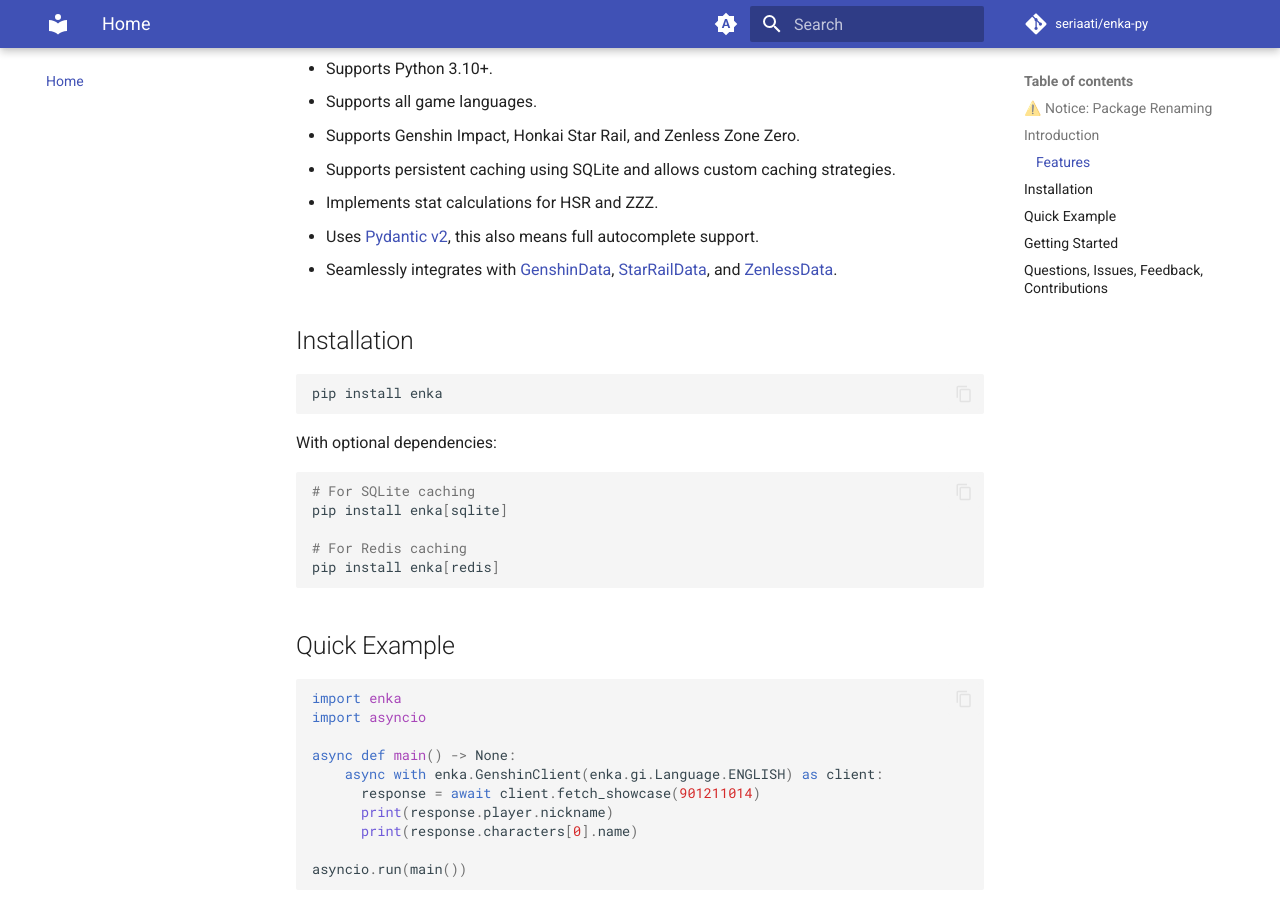
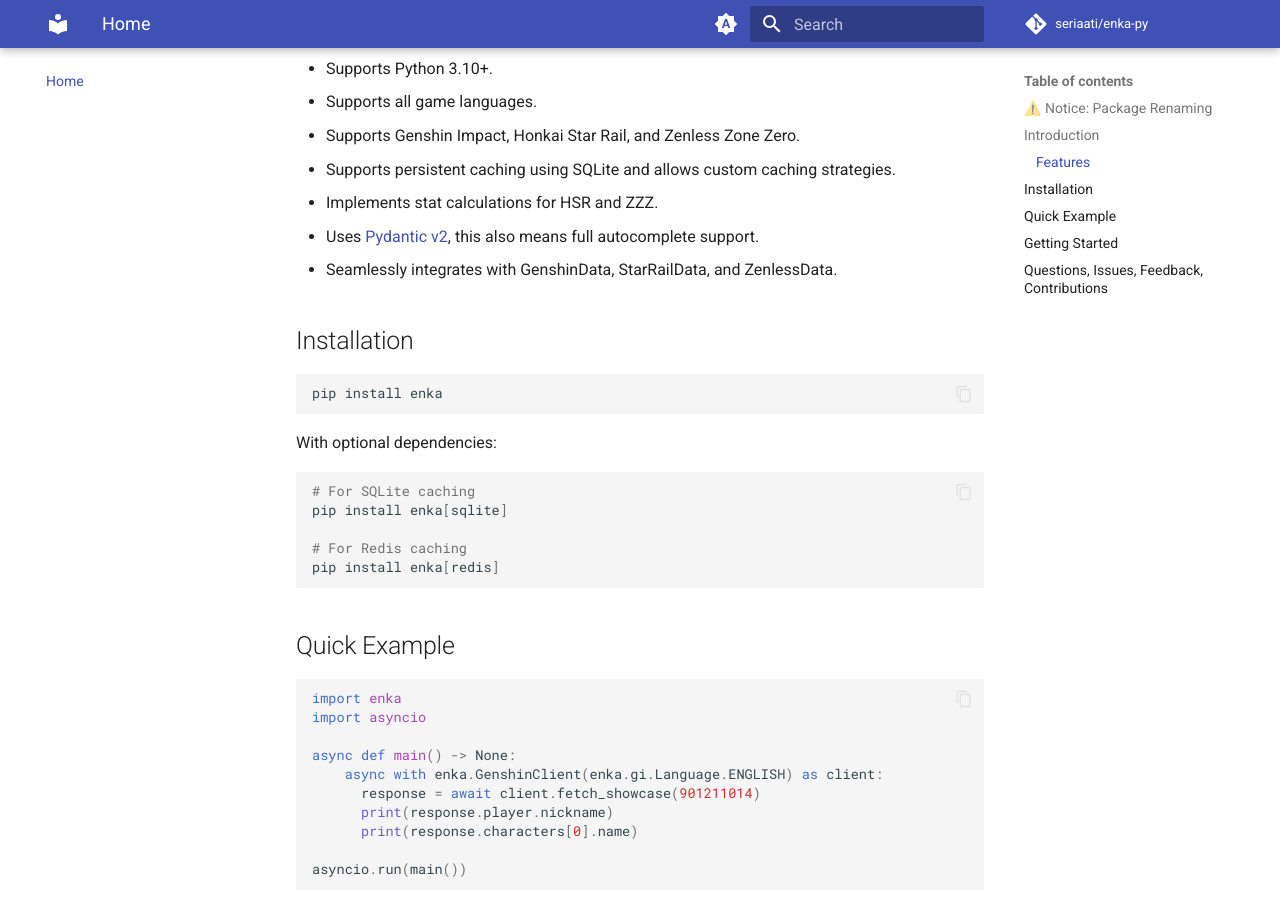
Before and after one commit to seriaati/enka-py, an MkDocs documentation site: the page built from docs/README.md, in a window 1280 px wide and 900 px high, scrolled down 819 px. Built offline with MkDocs 1.6.1 and Material for MkDocs 9.7.7, drawn with Linux system fonts in a browser that asks for light colours; comment, search, counter and statistics services are not loaded; part of the change alters nothing that is shown.

```diff
--- a/docs/README.md
+++ b/docs/README.md
@@ -30,7 +30,7 @@ Developing something for Hoyoverse games? You might be interested in [other API
 - Supports persistent caching using SQLite and allows custom caching strategies.
 - Implements stat calculations for HSR and ZZZ.
 - Uses [Pydantic v2](https://github.com/pydantic/pydantic), this also means full autocomplete support.
-- Seamlessly integrates with [GenshinData](https://gitlab.com/Dimbreath/AnimeGameData), [StarRailData](https://github.com/Dimbreath/StarRailData), and [ZenlessData](https://git.mero.moe/dimbreath/ZenlessData).
+- Seamlessly integrates with GenshinData, StarRailData, and ZenlessData.
 
 ## Installation
 
```
